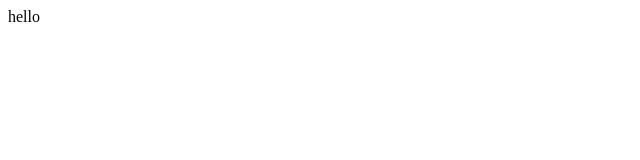
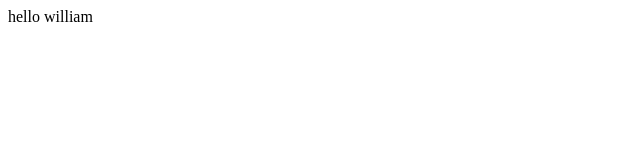
Before and after one commit to tdmitchell08/test, a plain HTML site: page index.html in a window 1280 px wide. Shown: the full height of the page, 0-640 px from the left. Drawn offline with Linux system fonts and the light colour scheme.

Commit message:
third commit

```diff
--- a/index.html
+++ b/index.html
@@ -1 +1 @@
-<p>hello</p>
+<p>hello william</p>
```
